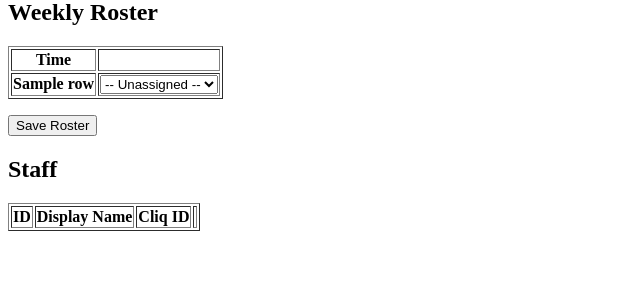
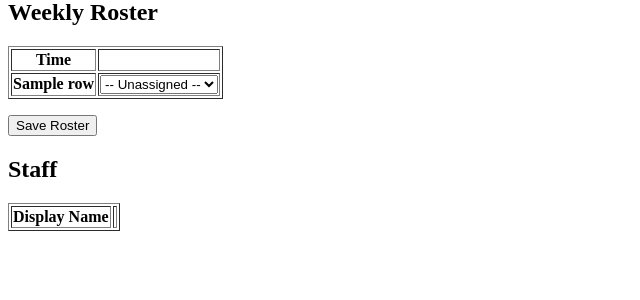
Before and after one commit to CooperP1309/Zoho-Shift-Master, a Spring app: template src/main/resources/templates/shift-page.html in a window 1280 px wide. Shown: the part 181-481 px from the top of the page, without its empty margins (0-640 px from the left). Run offline with Thymeleaf, Linux system fonts and the light colour scheme; the template is opened without the code that fills it: most values are stand-ins (such as "Sample title", 1, 10 or a date in 2020); data that the repository does not hold is empty; some of the project's set-up classes (security, data sources, template engines, error pages and the like) are left out, and stand-ins take their place.

Commit message:
Fixed: Old table headers for Cliq ID... now removed

```diff
--- a/src/main/resources/templates/shift-page.html
+++ b/src/main/resources/templates/shift-page.html
@@ -57,9 +57,7 @@
 <table border="1">
     <thead>
         <tr>
-            <th>ID</th>
             <th>Display Name</th>
-            <th>Cliq ID</th>
             <th></th>
         </tr>
     </thead>
```
